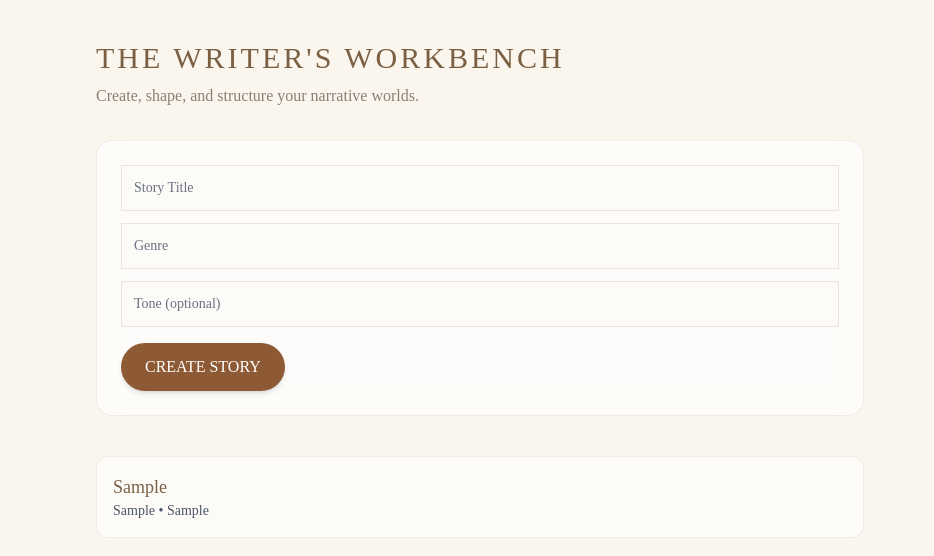
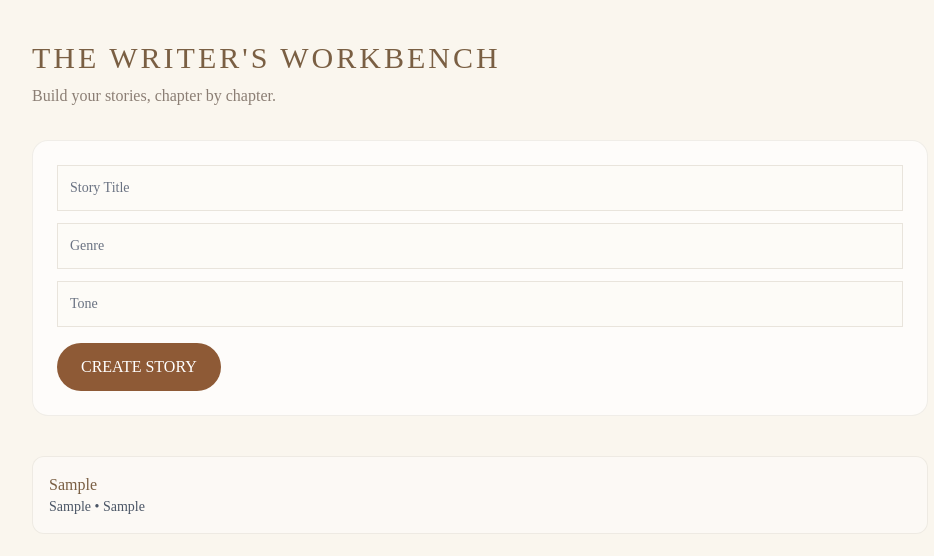
Before and after one commit to MuthakaF/NarrativeOS, a Next.js app: page /writer in a window 1280 px wide. Both pictures are taken after typing "Sample", "Sample", "Sample" into the empty fields and a click on the button "CREATE STORY". Shown: the top 556 px of the page, without its empty margins (160-1094 px from the left). Built offline with nearby package versions, Linux system fonts and the light colour scheme.

Commit message:
Chapter Editor

```diff
--- a/app/writer/page.tsx
+++ b/app/writer/page.tsx
@@ -5,27 +5,38 @@
   createStory,
   getStoriesByAuthor,
   addChapter,
+  updateStoryChapters,
   Story,
+  Chapter,
 } from "../../engine/storyEngine";
 
 export default function WriterDashboard() {
   const [stories, setStories] = useState<Story[]>([]);
+  const [selectedStory, setSelectedStory] = useState<Story | null>(null);
+
   const [title, setTitle] = useState("");
   const [genre, setGenre] = useState("");
   const [tone, setTone] = useState("");
 
-  const authorId = "demo-user"; // replace later with auth user
+  const [chapterTitle, setChapterTitle] = useState("");
+  const [chapterContent, setChapterContent] = useState("");
 
-  // load stories
+  const authorId = "demo-user";
+
   useEffect(() => {
     const data = getStoriesByAuthor(authorId);
     setStories(data);
   }, []);
 
+  const refresh = () => {
+    const data = getStoriesByAuthor(authorId);
+    setStories(data);
+  };
+
   const handleCreateStory = () => {
     if (!title || !genre) return;
 
-    const newStory = createStory({
+    createStory({
       title,
       genre,
       authorId,
@@ -35,26 +46,57 @@
       perspective: "third",
     });
 
-    setStories((prev) => [...prev, newStory]);
+    refresh();
 
     setTitle("");
     setGenre("");
     setTone("");
   };
 
+  const handleAddChapter = () => {
+    if (!selectedStory || !chapterTitle || !chapterContent) return;
+
+    const newChapter: Chapter = {
+      id: crypto.randomUUID(),
+      title: chapterTitle,
+      content: chapterContent,
+      order: selectedStory.content.chapters.length + 1,
+      hooks: {
+        emotionalBeat: "neutral",
+        intensity: 5,
+      },
+    };
+
+    const updated = {
+      ...selectedStory,
+      content: {
+        chapters: [...selectedStory.content.chapters, newChapter],
+      },
+    };
+
+    updateStoryChapters(selectedStory.id, updated.content.chapters);
+
+    setSelectedStory(updated);
+    refresh();
+
+    setChapterTitle("");
+    setChapterContent("");
+  };
+
   return (
     <div className="min-h-screen w-full bg-[#FAF6EE] p-10 font-[Times_New_Roman]">
-      <div className="max-w-3xl mx-auto">
+      <div className="max-w-4xl mx-auto">
+
         {/* HEADER */}
         <h1 className="text-3xl tracking-widest text-[#7A5F43] uppercase mb-2">
           THE WRITER'S WORKBENCH
         </h1>
         <p className="text-[#8B7E74] mb-8">
-          Create, shape, and structure your narrative worlds.
+          Build your stories, chapter by chapter.
         </p>
 
-        {/* CREATE STORY FORM */}
-        <div className="bg-white/70 backdrop-blur-md p-6 rounded-2xl border border-[#7A5F43]/10 mb-10">
+        {/* CREATE STORY */}
+        <div className="bg-white/70 p-6 rounded-2xl border border-[#7A5F43]/10 mb-10">
           <input
             className="w-full p-3 mb-3 bg-[#FDFBF7] border border-[#7A5F43]/15 text-sm placeholder:text-gray-500"
             placeholder="Story Title"
@@ -71,35 +113,78 @@
 
           <input
             className="w-full p-3 mb-4 bg-[#FDFBF7] border border-[#7A5F43]/15 text-sm placeholder:text-gray-500"
-            placeholder="Tone (optional)"
+            placeholder="Tone"
             value={tone}
             onChange={(e) => setTone(e.target.value)}
           />
 
           <button
             onClick={handleCreateStory}
-            className="px-6 py-3 bg-[#8E5A36] text-white rounded-full shadow-md hover:shadow-lg transition"
+            className="px-6 py-3 bg-[#8E5A36] text-white rounded-full"
           >
             CREATE STORY
           </button>
         </div>
 
         {/* STORY LIST */}
-        <div className="space-y-4">
+        <div className="mb-10 space-y-3">
           {stories.map((story) => (
             <div
               key={story.id}
-              className="p-4 bg-white/60 border border-[#7A5F43]/10 rounded-xl"
+              onClick={() => setSelectedStory(story)}
+              className={`p-4 rounded-xl border cursor-pointer ${
+                selectedStory?.id === story.id
+                  ? "border-[#7A5F43] bg-white/70"
+                  : "border-[#7A5F43]/10 bg-white/40"
+              }`}
             >
-              <h2 className="text-lg text-[#7A5F43]">
-                {story.metadata.title}
-              </h2>
+              <h2 className="text-[#7A5F43]">{story.metadata.title}</h2>
               <p className="text-sm text-gray-600">
                 {story.metadata.genre} • {story.narrativeLayer.tone}
               </p>
             </div>
           ))}
         </div>
+
+        {/* CHAPTER EDITOR */}
+        {selectedStory && (
+          <div className="bg-white/70 p-6 rounded-2xl border border-[#7A5F43]/10">
+            <h2 className="text-[#7A5F43] mb-4">
+              Editing: {selectedStory.metadata.title}
+            </h2>
+
+            <input
+              className="w-full p-3 mb-3 bg-[#FDFBF7] border border-[#7A5F43]/15 text-sm"
+              placeholder="Chapter Title"
+              value={chapterTitle}
+              onChange={(e) => setChapterTitle(e.target.value)}
+            />
+
+            <textarea
+              className="w-full p-3 mb-3 bg-[#FDFBF7] border border-[#7A5F43]/15 text-sm min-h-[120px]"
+              placeholder="Chapter Content"
+              value={chapterContent}
+              onChange={(e) => setChapterContent(e.target.value)}
+            />
+
+            <button
+              onClick={handleAddChapter}
+              className="px-6 py-3 bg-[#2D1F18] text-white rounded-full"
+            >
+              ADD CHAPTER
+            </button>
+
+            {/* CHAPTER LIST */}
+            <div className="mt-6 space-y-2">
+              {selectedStory.content.chapters.map((ch) => (
+                <div key={ch.id} className="text-sm text-gray-700">
+                  {ch.order}. {ch.title}
+                </div>
+              ))}
+            </div>
+          </div>
+        )}
+
       </div>
     </div>
   );
--- a/engine/storyEngine.ts
+++ b/engine/storyEngine.ts
@@ -147,6 +147,27 @@
   return stories.find((s) => s.id === id);
 };
 
+export const updateStoryChapters = (
+  storyId: string,
+  chapters: Chapter[]
+) => {
+  const stories = readStore();
+
+  const updated = stories.map((story) => {
+    if (story.id !== storyId) return story;
+
+    return {
+      ...story,
+      content: {
+        chapters: chapters.sort((a, b) => a.order - b.order),
+      },
+    };
+  });
+
+  writeStore(updated);
+
+  return updated.find((s) => s.id === storyId);
+};
 // -------------------------
 
 export const deleteStory = (id: string) => {
```
